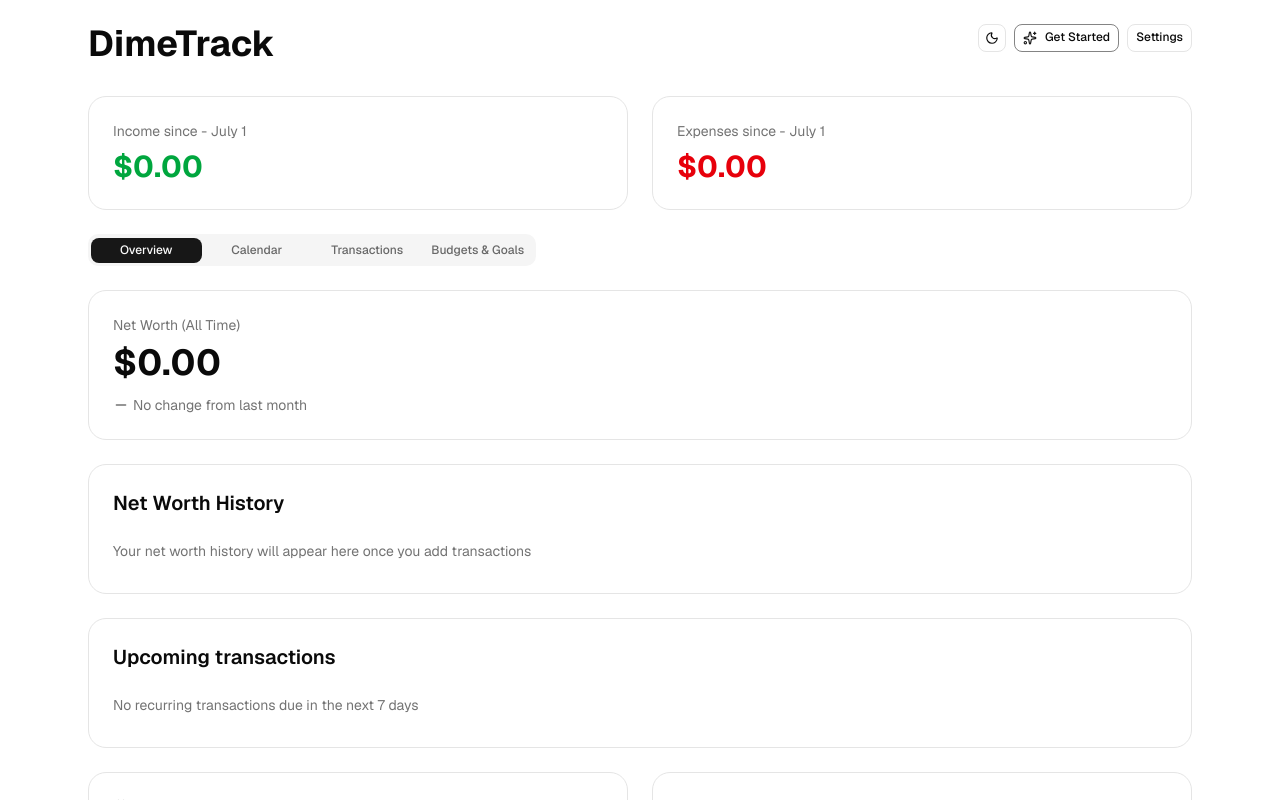
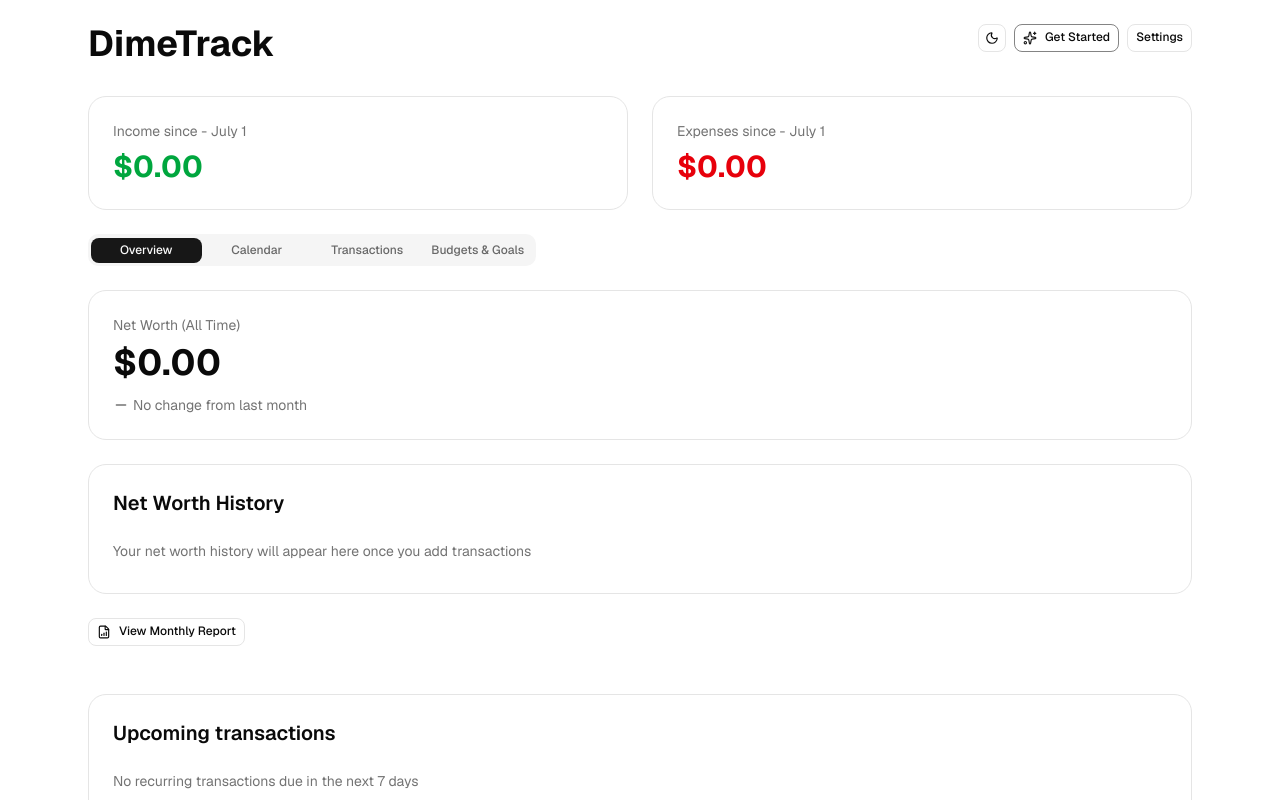
Before and after one commit to d3monas/DimeTrack, a Next.js app: page /app in a window 1280 px wide. Shown: the top 800 px of the page. Built offline with nearby package versions, Linux system fonts and the light colour scheme.

Commit message:
feat: add monthlyReport button to dashboard

```diff
--- a/app/app/page.tsx
+++ b/app/app/page.tsx
@@ -23,6 +23,7 @@ import { NetWorth } from "@/components/netWorth"
 import { Onboarding } from "@/components/onboarding"
 import { Button } from "@/components/ui/button"
 import { NetWorthHistoryChart } from "@/components/charts/netWorthHistoryChart"
+import { MonthlyReport } from "@/components/monthlyReport"
 
 // types
 import type { Transaction, TransactionSplit } from "@/types/transaction"
@@ -47,6 +48,7 @@ import { autoCategories } from "@/lib/rules"
 import { categoryCustomization } from "@/lib/categoryCustomization"
 import { colord } from "colord"
 import { getNetWorthHistory } from "@/lib/calculations"
+import { getMonthlyReportData } from "@/lib/calculations"
 
 export default function Home() {
   const [transactions, setTransactions] = useState<Transaction[]>([])
@@ -256,6 +258,8 @@ export default function Home() {
   const prevBalance = calculateIncome(prevTransactions) - calculateExpenses(prevTransactions)
 
   const netWorthHistory = getNetWorthHistory(transactions)
+
+  const monthlyReportData = getMonthlyReportData(transactions)
 
   function addTransaction(
     isRecurring: boolean,
@@ -780,6 +784,8 @@ export default function Home() {
             <NetWorth currentBalance={balance} previousBalance={prevBalance} currencySymbol={currencySymbol} />
             {/* networth history */}
             <NetWorthHistoryChart data={netWorthHistory} currencySymbol={currencySymbol} />
+            {/* monthly report button */}
+            <MonthlyReport data={monthlyReportData} currencySymbol={currencySymbol} />
             {/* upcoming recurring transactions */}
             <UpcomingTransactions recurring={recurring} currencySymbol={currencySymbol} />
             {/* smart stats */}
--- a/components/monthlyReport.tsx
+++ b/components/monthlyReport.tsx
@@ -0,0 +1,39 @@
+import { MonthlyReportData } from "@/lib/calculations";
+import { useState } from "react";
+import { Button } from "./ui/button"
+import { DialogTrigger, Dialog, DialogContent, DialogHeader, DialogTitle } from "./ui/dialog";
+import { FileBarChart } from "lucide-react";
+
+type MonthlyReportThings = {
+  data: MonthlyReportData
+  currencySymbol: string
+}
+
+export function MonthlyReport({ data, currencySymbol }: MonthlyReportThings) {
+  const [open, setOpen] = useState(false)
+  const now = new Date()
+  const monthName = now.toLocaleDateString("default", { month: "long" })
+
+  const expenseDiffIsUp = data.expenseDiff > 0
+
+  return (
+    <Dialog open={open} onOpenChange={setOpen}>
+      <DialogTrigger asChild>
+        <Button variant="outline" className="gap-2 w-full sm:w-auto">
+          <FileBarChart className="h-4 w-4" />
+          View Monthly Report
+        </Button>
+      </DialogTrigger>
+      <DialogContent className="max-w-md">
+        <DialogHeader>
+          <DialogTitle>{monthName} Report</DialogTitle>
+        </DialogHeader>
+
+        <div className="space-y-4 mt-2">
+
+        </div>
+
+      </DialogContent>
+    </Dialog>
+  )
+}
```
